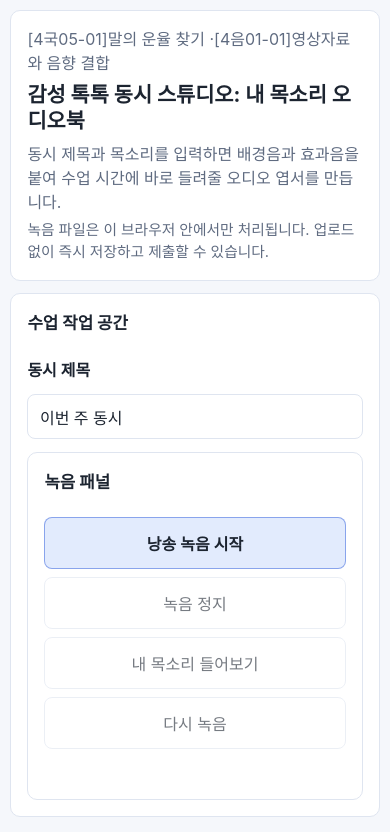
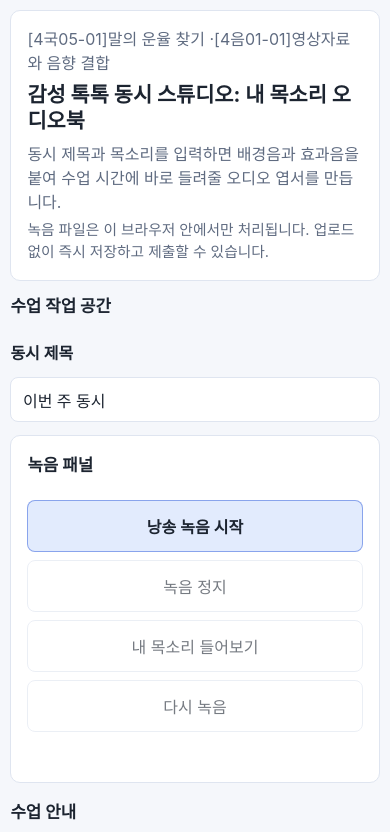
Before and after one commit to WBmaker2/poetry-bgm-studio, a React (Vite) app: page / in a window 390 px wide. Shown: the top 832 px of the page. Built offline with nearby package versions, Linux system fonts and the light colour scheme.

Commit message:
fix: remove nested studio card framing

```diff
--- a/src/styles.css
+++ b/src/styles.css
@@ -93,9 +93,6 @@ button {
   align-items: start;
 }
 
-.studio-main,
-.studio-support,
-.studio-bottom,
 .panel-card,
 .sound-palette,
 .preview-mixer,
@@ -298,8 +295,6 @@ button {
   }
 
   .studio-header,
-  .studio-main,
-  .studio-support,
   .studio-bottom > * {
     width: 100%;
   }
```
